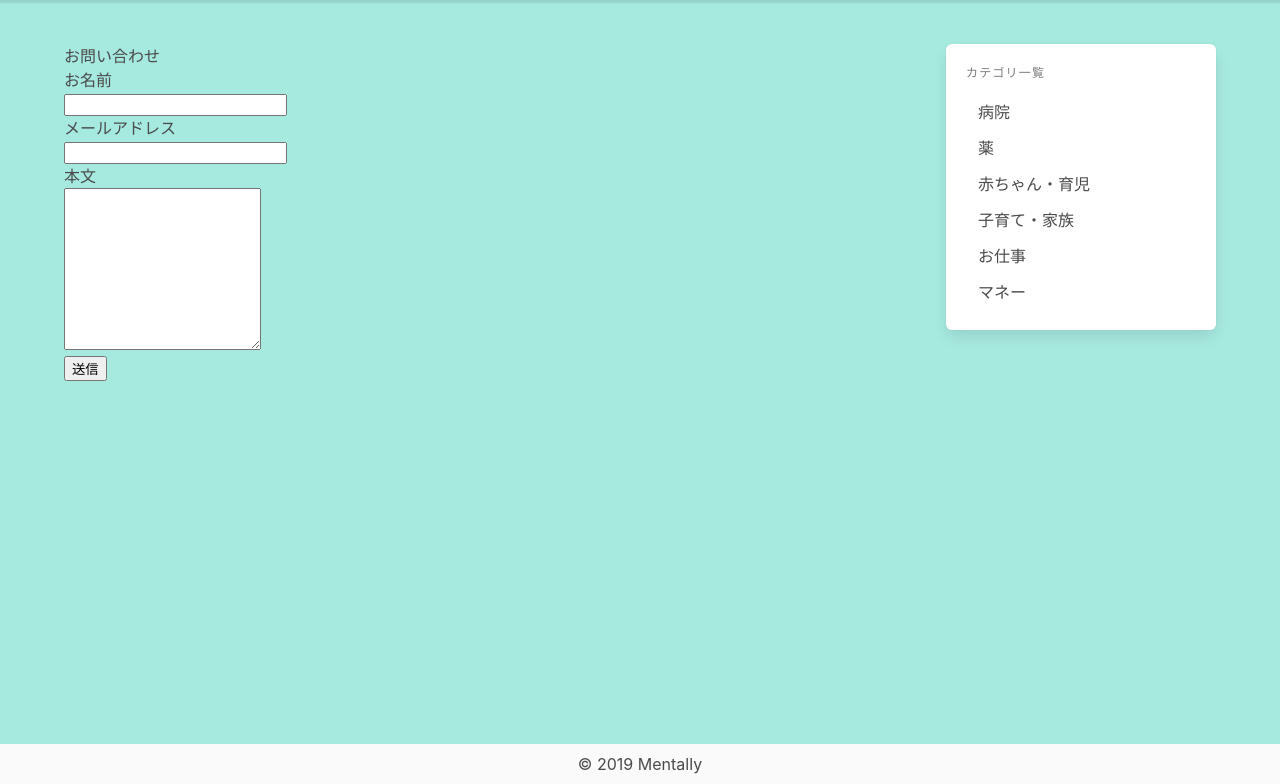
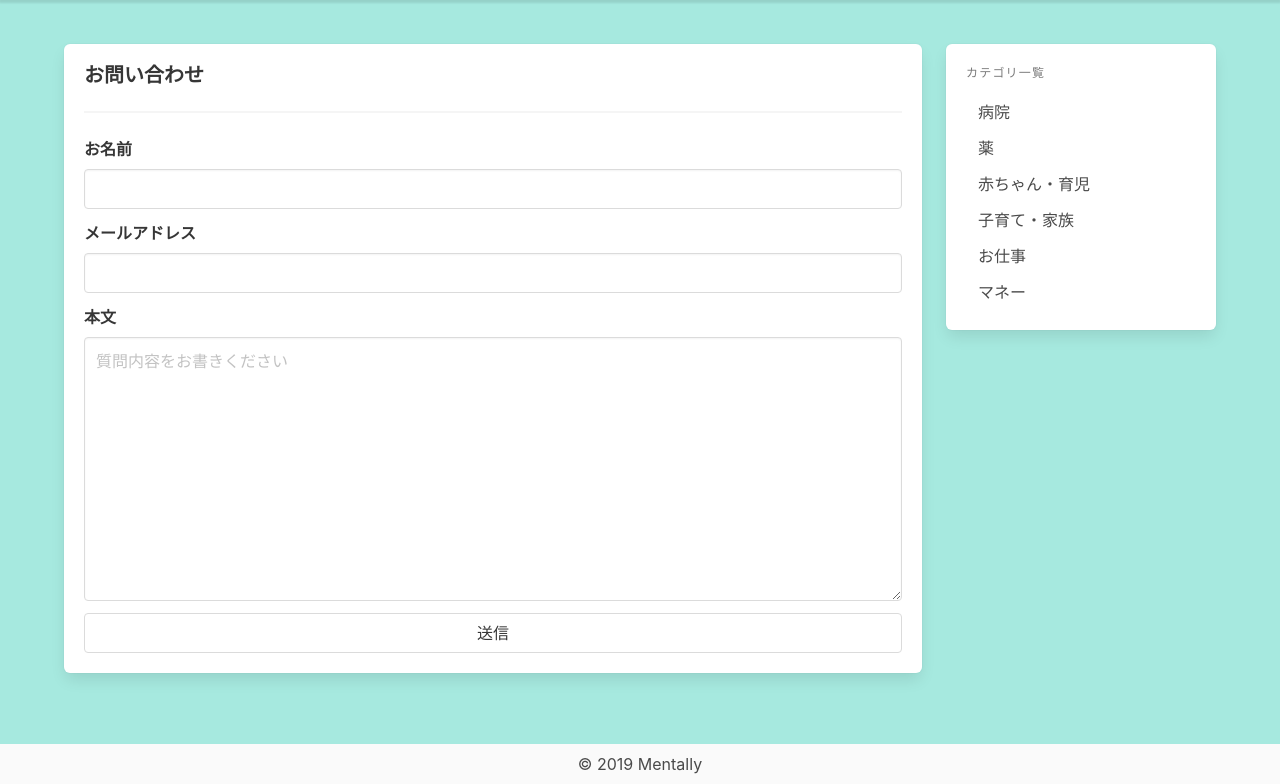
Before and after one commit to shunta27/u2, a Rails app: page /inquiry in a window 1280 px wide. Shown: the part 56-840 px from the top of the page. Run offline with Rails 7, Linux system fonts and the light colour scheme; data comes from the database, SQL or seed files in the repository; style sheets or scripts are compiled from the project's sources; parts of the project's set-up code (start-up, migrations or seed data) failed here and were passed over; some libraries are stand-ins or nearby versions.

Commit message:
fix view inquiry

```diff
--- a/app/views/inquiry/index.html.erb
+++ b/app/views/inquiry/index.html.erb
@@ -1,40 +1,39 @@
-<div class="title_block">
-  <h1 class="page_title">お問い合わせ</h1>
+<% @page_title = 'お問い合わせ' %>
+
+<% if @inquiry.errors.any? %>
+<div class="notification is-danger">
+<% @inquiry.errors.full_messages.each do |message| %>
+  <p><%= message %></p>
+<% end %>
 </div>
+<% end %>
 
-<div class="signup_form col-12 col-sm-6 offset-sm-3">
-  <%= form_for(@inquiry, :url => inquiry_path) do |f| %>
-  <% if @inquiry.errors.any? %>
-    <div class="errors alert alert-danger">
-      <ul>
-      <% @inquiry.errors.full_messages.each do |message| %>
-        <li><%= message %></li>
-      <% end %>
-      </ul>
-    </div>
-  <% end %>
-  <div class="form-group row">
-    <div class="col-sm-12">
-      <%= f.label :name, 'お名前', class: 'col-form-label' %><br />
-      <%= f.text_field :name, class: 'form-control', placeholder: '' %>
+<%= form_for(@inquiry, :url => inquiry_path) do |f| %>
+<div class="box">
+  <h1 class="title is-5"><%= 'お問い合わせ' %></h1>
+  <hr>
+  <div class="field">
+    <%= f.label :name, 'お名前', class: 'label' %>
+    <div class="control">
+      <%= f.text_field :name, class: 'input', placeholder: '' %>
     </div>
   </div>
-  <div class="form-group row">
-    <div class="col-sm-12">
-      <%= f.label :email, 'メールアドレス', class: 'col-form-label' %><br />
-      <%= f.email_field :email, class: 'form-control', autocomplete: 'email', placeholder: '' %>
+  <div class="field">
+    <%= f.label :email, 'メールアドレス', class: 'label' %>
+    <div class="control">
+      <%= f.text_field :email, class: 'input', placeholder: '' %>
     </div>
   </div>
-  <div class="form-group row">
-    <div class="col-sm-12">
-      <%= f.label :body, '本文', class: 'col-form-label' %><br />
-      <%= f.text_area :body, size: '20x10', class: 'form-control', placeholder: '' %>
+  <div class="field">
+    <%= f.label :body, '本文', class: 'label' %>
+    <div class="control">
+      <%= f.text_area :body, size: '20x10', class: 'textarea', placeholder: '質問内容をお書きください' %>
     </div>
   </div>
-  <div class="form-group row">
-    <div class="col-sm-12">
-      <%= f.submit '送信', class: 'entry btn btn-primary' %>
+  <div class="field">
+    <div class="control">
+      <%= f.submit '送信', class: 'button is-fullwidth' %>
     </div>
   </div>
-  <% end %>
 </div>
+<% end %>
--- a/config/routes.rb
+++ b/config/routes.rb
@@ -2,10 +2,13 @@ Rails.application.routes.draw do
   root to: 'home#index'
 
   get 'about', :to => 'home#about'
+
   # get 'help', :to => 'home#help'
+
   # get 'terms', :to => 'home#terms'
+
   # get 'privacy', :to => 'home#privacy'
-  # お問い合わせ
+
   get 'inquiry', :to => 'inquiry#index'
   post 'inquiry' => 'inquiry#confirm'
 
```
Also changed, not shown: spec/controllers/inquiry_controller_spec.rb (added, +31 -0 lines).
